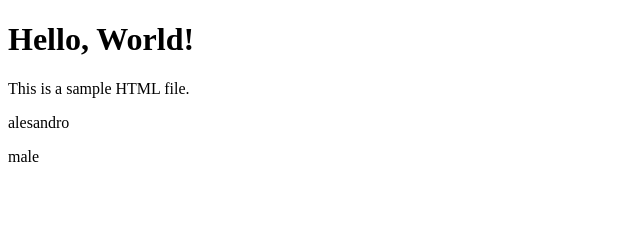
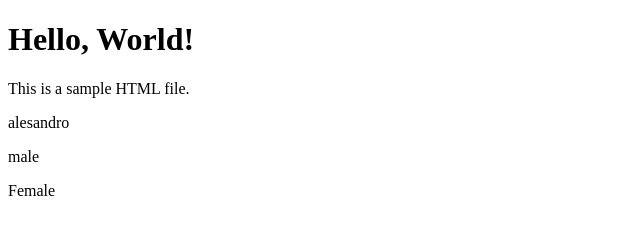
Before and after one commit to Sandro-Hobayan/sample, a plain HTML site: page index.html in a window 1280 px wide. Shown: the full height of the page, 0-640 px from the left. Drawn offline with Linux system fonts and the light colour scheme.

Commit message:
Nag add ako ng gender

```diff
--- a/index.html
+++ b/index.html
@@ -16,6 +16,7 @@
 
 
     <p>male</p>
+    <p>Female</p>
 
   </div>
 
```
